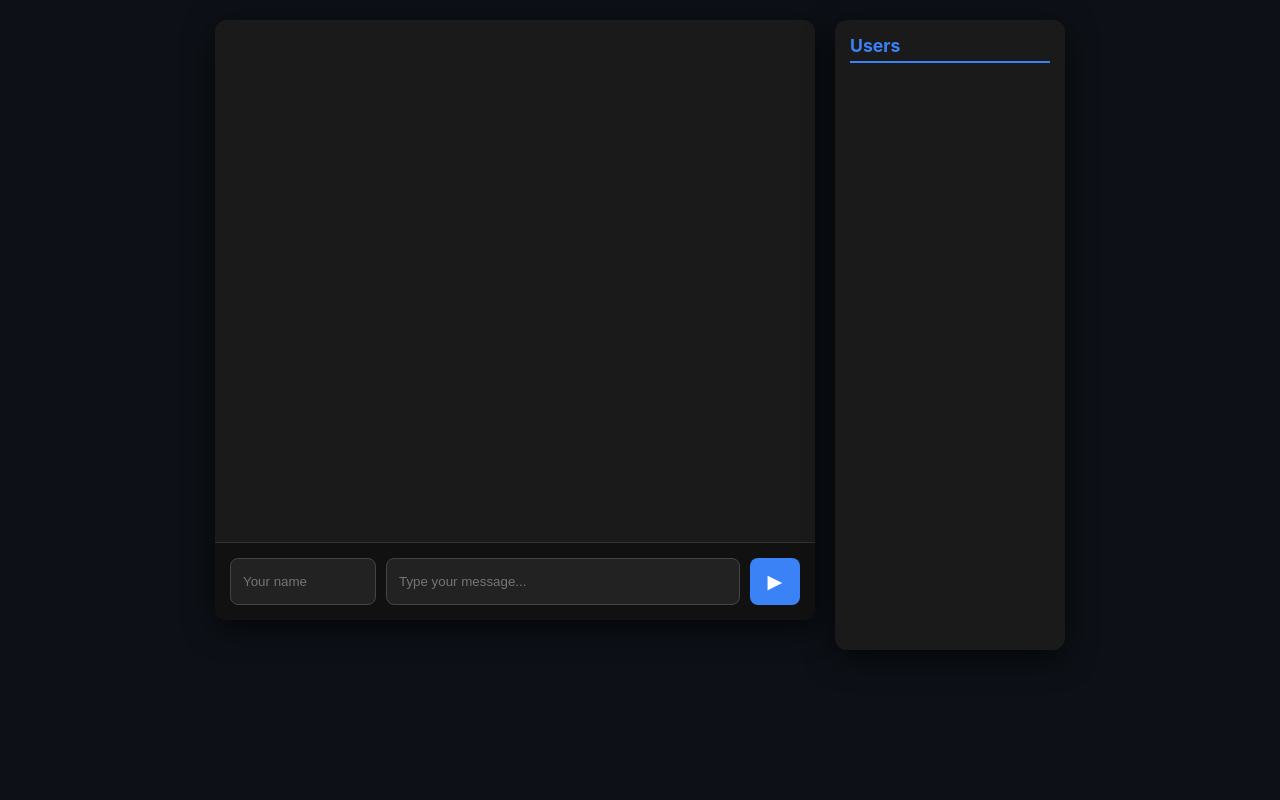
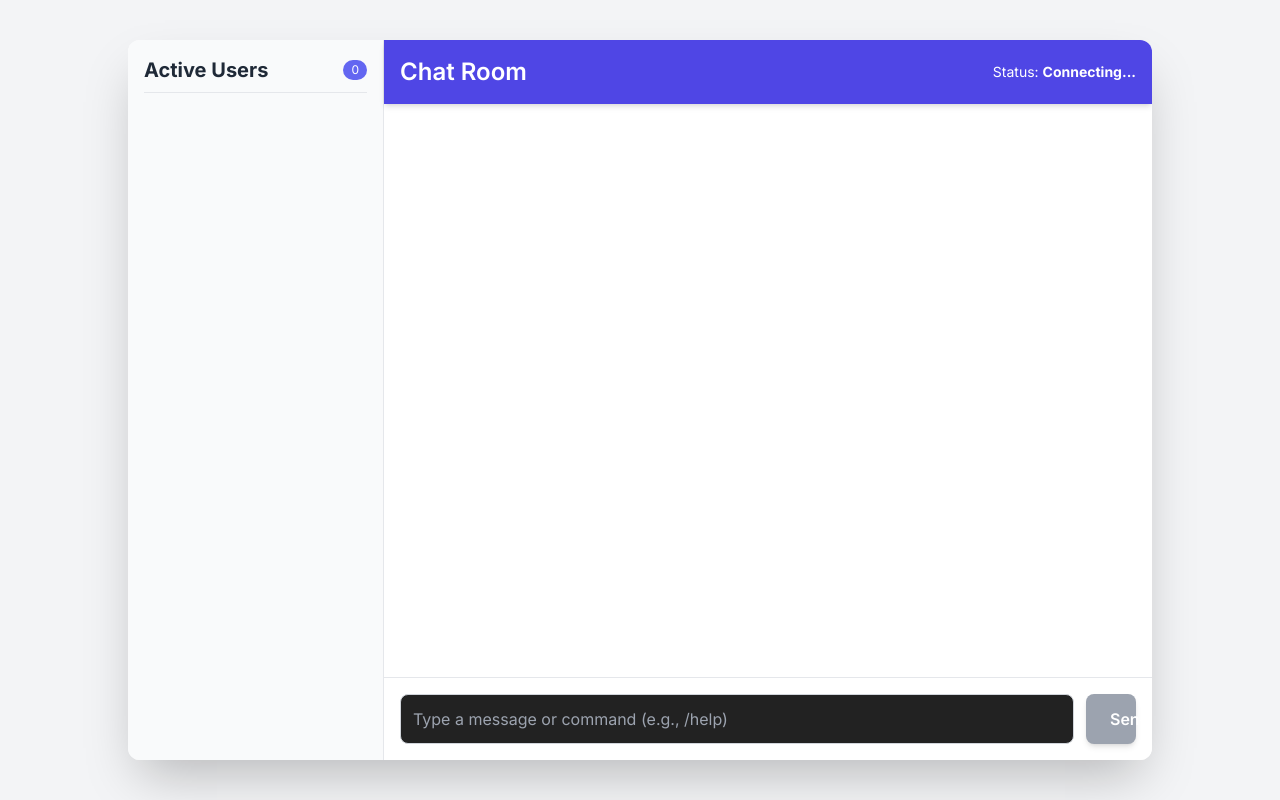
Before and after one commit to 0sama59/mustachat.f, a website: page public/index.html in a window 1280 px wide. Drawn offline with nearby package versions, Linux system fonts and the light colour scheme.

Commit message:
Update index.html

```diff
--- a/public/index.html
+++ b/public/index.html
@@ -1,30 +1,107 @@
 <!DOCTYPE html>
 <html lang="en">
 <head>
-<meta charset="UTF-8">
-<meta name="viewport" content="width=device-width, initial-scale=1.0">
-<title>Musta Chat</title>
-<link rel="stylesheet" href="style.css">
-<link rel="icon" href="fav.png" type="image/png">
+    <meta charset="UTF-8">
+    <meta name="viewport" content="width=device-width, initial-scale=1.0">
+    <title>Moderated WebSocket Chat</title>
+    <!-- Tailwind CSS -->
+    <script src="https://cdn.tailwindcss.com"></script>
+    <script>
+        tailwind.config = {
+            theme: {
+                extend: {
+                    fontFamily: {
+                        sans: ['Inter', 'sans-serif'],
+                    },
+                }
+            }
+        }
+    </script>
+    <link href="https://fonts.googleapis.com/css2?family=Inter:wght@400;600;700&display=swap" rel="stylesheet">
+    <style>
+        /* Custom scrollbar styling for better aesthetics */
+        .chat-area::-webkit-scrollbar {
+            width: 8px;
+        }
+        .chat-area::-webkit-scrollbar-thumb {
+            background-color: #9ca3af; /* gray-400 */
+            border-radius: 4px;
+        }
+        .chat-area::-webkit-scrollbar-track {
+            background-color: #f3f4f6; /* gray-100 */
+        }
+    </style>
+    <!-- Link to external CSS file (assuming it's named style.css) -->
+    <link rel="stylesheet" href="style.css">
 </head>
-<body>
-<div class="chat-container">
-    <div class="chat-box">
-        <div id="messages"></div>
-        <div class="input-area">
-            <input id="nameInput" placeholder="Your name" />
-            <input id="msgInput" placeholder="Type your message..." />
-            <button id="sendBtn">▶</button>
+<body class="bg-gray-100 min-h-screen flex items-center justify-center font-sans p-4">
+
+    <!-- Main Chat Container -->
+    <div id="chat-container" class="bg-white rounded-xl shadow-2xl w-full max-w-5xl h-[90vh] flex flex-col md:flex-row overflow-hidden transform transition-all duration-300">
+
+        <!-- User List / Sidebar -->
+        <div class="md:w-1/4 w-full bg-gray-50 border-r border-gray-200 p-4 flex flex-col">
+            <h2 class="text-xl font-bold text-gray-800 mb-3 border-b pb-2 flex justify-between items-center">
+                Active Users
+                <span id="user-count" class="text-xs font-medium bg-indigo-500 text-white px-2 py-0.5 rounded-full">0</span>
+            </h2>
+            <ul id="user-list" class="space-y-1 overflow-y-auto flex-grow">
+                <!-- User list items will be injected here -->
+            </ul>
         </div>
-        <div id="commandSuggestions" class="suggestions"></div>
+
+        <!-- Chat Area -->
+        <div class="md:w-3/4 w-full flex flex-col">
+
+            <!-- Connection Status and Nickname Area -->
+            <div class="p-4 bg-indigo-600 text-white shadow-md flex justify-between items-center">
+                <h1 class="text-2xl font-semibold">Chat Room</h1>
+                <div id="status-area" class="text-sm font-medium">
+                    Status: <span id="connection-status" class="font-bold">Connecting...</span>
+                </div>
+            </div>
+
+            <!-- Messages Display -->
+            <div id="message-area" class="chat-area flex-grow p-4 space-y-3 overflow-y-auto">
+                <!-- Messages will be injected here -->
+            </div>
+
+            <!-- Input Area -->
+            <div class="p-4 border-t border-gray-200 bg-white">
+                <form id="chat-form" class="flex space-x-3">
+                    <input type="text" id="chat-input" placeholder="Type a message or command (e.g., /help)"
+                           class="flex-grow p-3 border border-gray-300 rounded-lg focus:ring-indigo-500 focus:border-indigo-500 transition duration-150"
+                           autocomplete="off"
+                           disabled>
+                    <button type="submit" id="send-button"
+                            class="bg-indigo-600 text-white font-semibold py-3 px-6 rounded-lg shadow-md hover:bg-indigo-700 transition duration-150 disabled:bg-gray-400"
+                            disabled>
+                        Send
+                    </button>
+                </form>
+            </div>
+        </div>
     </div>
 
-    <div class="user-list">
-        <h4>Users</h4>
-        <div id="users"></div>
+    <!-- Custom Modal for Nickname and Alerts -->
+    <div id="modal-backdrop" class="fixed inset-0 bg-black bg-opacity-50 backdrop-blur-sm hidden items-center justify-center p-4 z-50">
+        <div id="modal-content" class="bg-white rounded-xl p-6 shadow-2xl w-full max-w-sm transform scale-100 transition-all duration-300">
+            <h3 id="modal-title" class="text-xl font-bold mb-4 text-gray-800">Set Nickname</h3>
+            <p id="modal-message" class="text-gray-600 mb-4">Please choose a nickname to join the chat.</p>
+
+            <form id="nick-form" class="space-y-4">
+                <input type="text" id="nick-input" placeholder="Enter your nickname"
+                       class="w-full p-3 border border-gray-300 rounded-lg focus:ring-indigo-500 focus:border-indigo-500 transition duration-150"
+                       maxlength="15"
+                       required>
+                <button type="submit" id="nick-submit-button"
+                        class="w-full bg-indigo-600 text-white font-semibold py-3 rounded-lg shadow-md hover:bg-indigo-700 transition duration-150">
+                    Join Chat
+                </button>
+            </form>
+        </div>
     </div>
-</div>
 
-<script src="script.js"></script>
+    <script src="script.js"></script>
 </body>
 </html>
```
